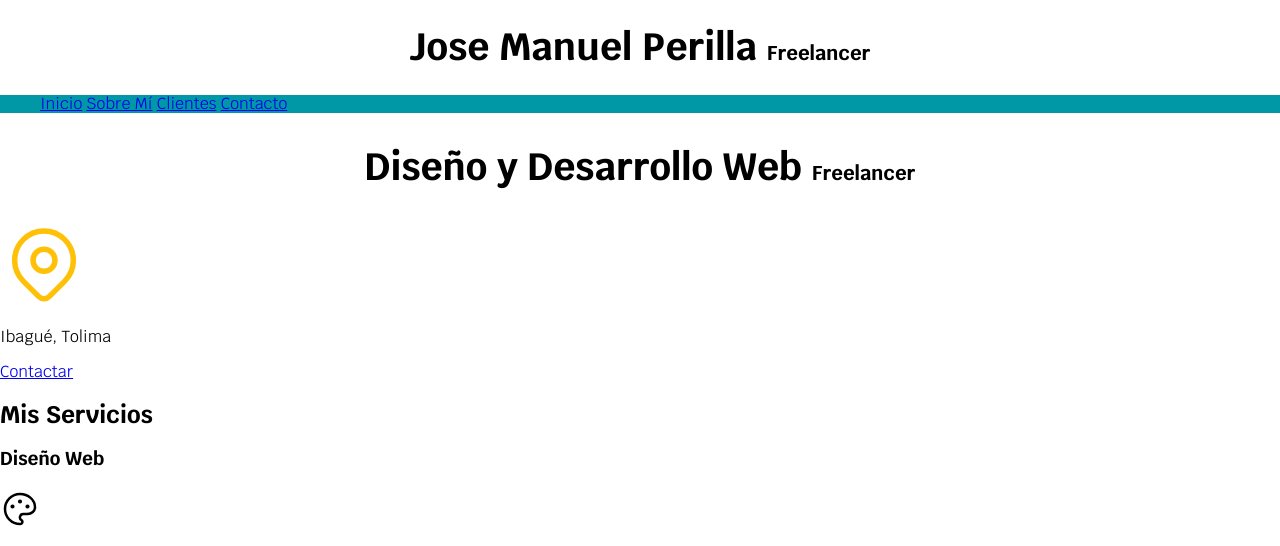
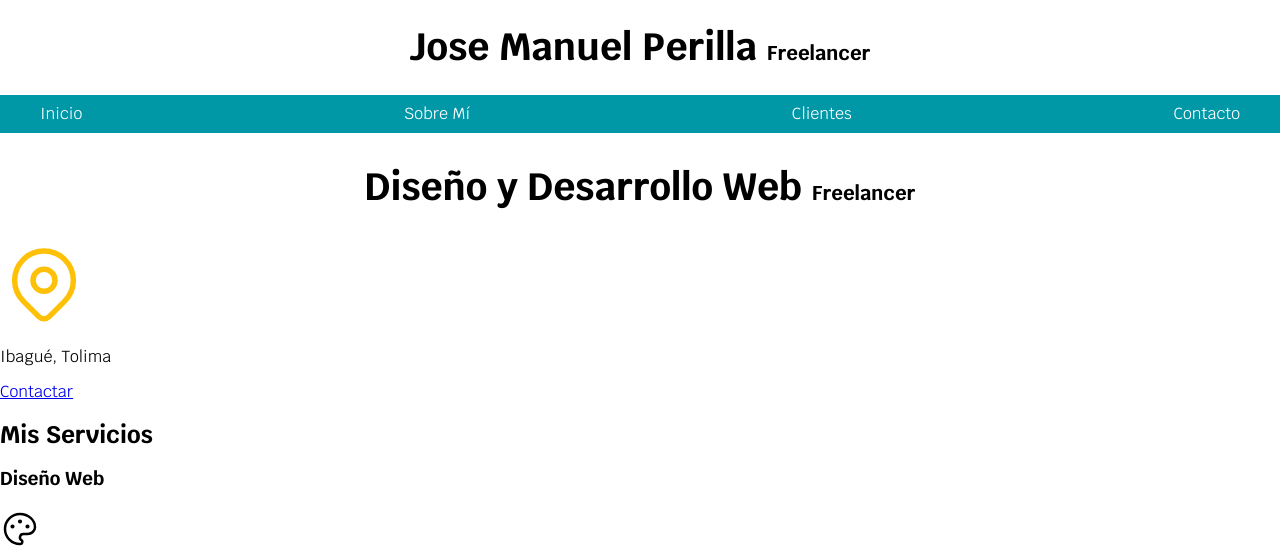
Before and after one commit to Nagumin/freelancer_inicio, a plain HTML site: page index.html in a window 1280 px wide. Shown: the top 546 px of the page. Drawn offline with Linux system fonts and the light colour scheme.

Commit message:
Enlaces flexbox

```diff
--- a/css/styles.css
+++ b/css/styles.css
@@ -33,9 +33,12 @@ body{
 }
 
 .navegacion-principal {
-
+    padding: 1rem;
+    display: flex;
+    justify-content: space-between;
 }
 
 .navegacion-principal a {
-
+    color: var(--blanco);
+    text-decoration: none;
 }
```
